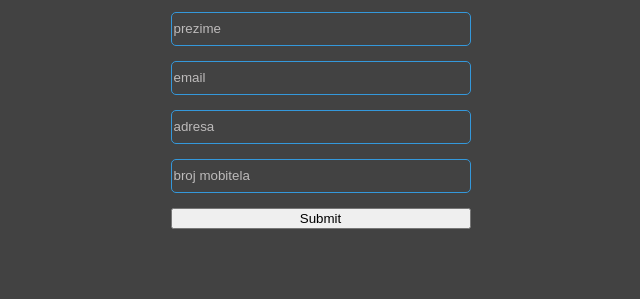
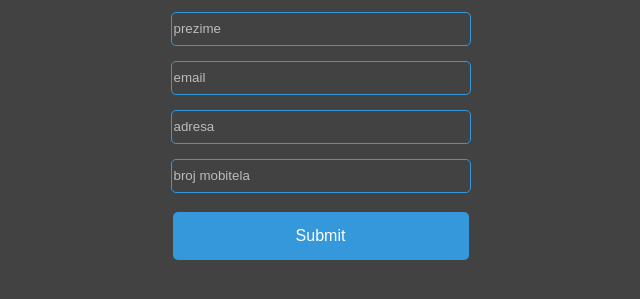
Before and after one commit to LeoKirasic/FE-assignment, a website with bundled scripts: page src/index.html in a window 1280 px wide. Shown: the part 179-478 px from the top of the page, without its empty margins (307-947 px from the left). Built offline with nearby package versions, Linux system fonts and the light colour scheme.

Commit message:
Add button styling

```diff
--- a/src/index.css
+++ b/src/index.css
@@ -102,3 +102,22 @@ input:focus {
 form {
   padding-right: 25px;
 }
+button {
+  background-color: #3498db;
+  border: none;
+  color: white;
+  padding: 15px 32px;
+  text-align: center;
+  text-decoration: none;
+  display: inline-block;
+  font-size: 16px;
+  margin: 4px 2px;
+  cursor: pointer;
+  border-radius: 5px;
+}
+.items button {
+  margin-left: 10px;
+}
+.edit-popup button {
+  margin-left: 0px;
+}
```
